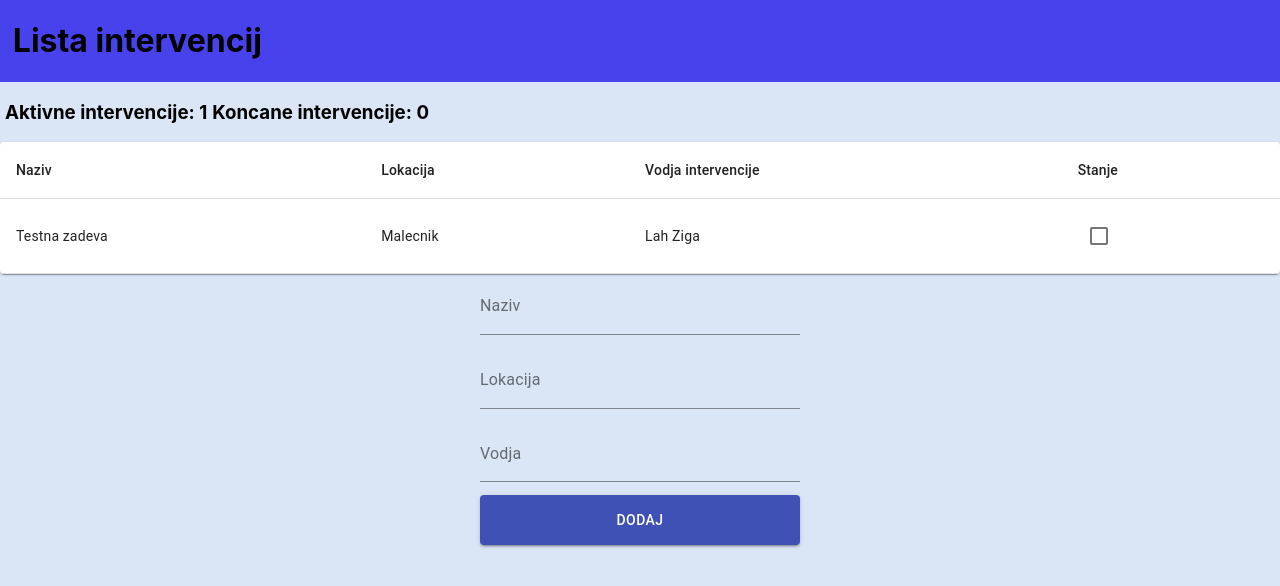
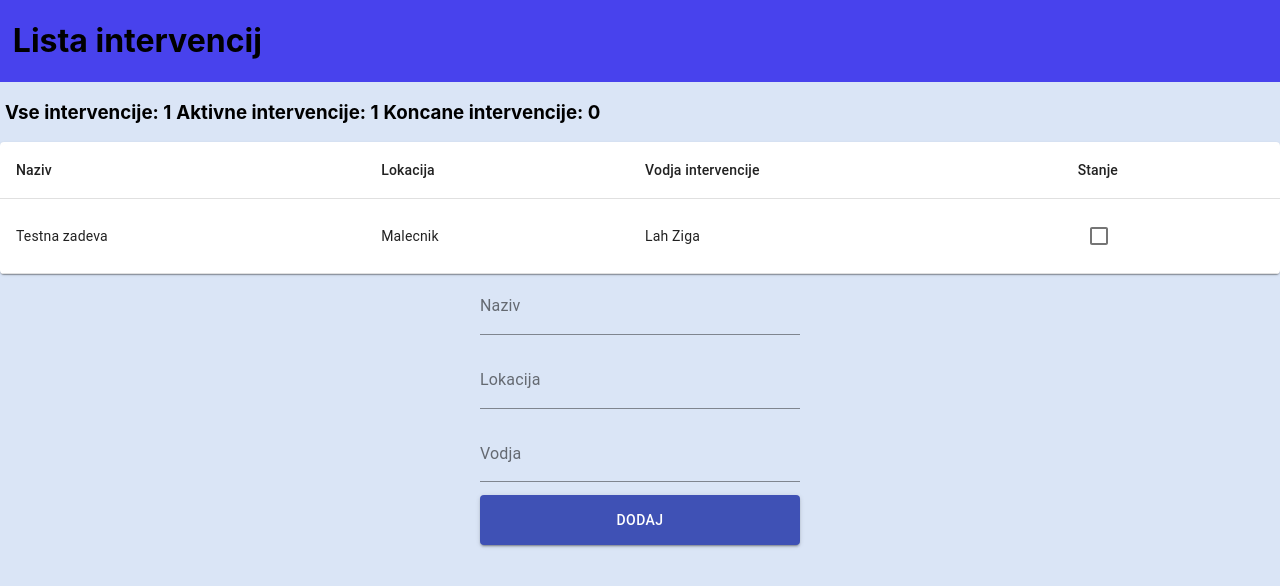
Before and after one commit to febo99/projekt-inova, a React (Create React App) app: page / in a window 1280 px wide. Shown: the top 586 px of the page. Built offline with nearby package versions, Linux system fonts and the light colour scheme.

Commit message:
Added removing item on double click

```diff
--- a/src/StoreProvider.tsx
+++ b/src/StoreProvider.tsx
@@ -7,12 +7,19 @@ import PropTypes from 'prop-types';
 const StoreProvider:React.FC<IStoreProvider> = (props) =>{
   const store:StoreInterface|null = useLocalObservable(() => ({
     interventions: [] as Intervention[],
-    addIntervention: (intervention:Intervention) =>{
+    addIntervention: (intervention:Intervention) => {
       if (!store) return;
       store.interventions.push(intervention);
     },
     completeIntervention: (intervention:Intervention) => {
       intervention.completed = !intervention.completed;
+    },
+    removeIntervention: (intervention:Intervention) => {
+      if (!store) return;
+      const index:number = store.interventions.indexOf(intervention, 0);
+      if (index > -1) {
+        store.interventions.splice(index, 1);
+      }
     },
     get numberOfActiveInterventions() {
       if (!store) return 0;
--- a/src/components/InfoHeader/InfoHeader.tsx
+++ b/src/components/InfoHeader/InfoHeader.tsx
@@ -15,6 +15,7 @@ const InfoHeader: React.SFC<IInfoHeaderProps> = (props) => {
             <h1>Lista intervencij</h1>
           </HeaderDiv>
           <Information>
+            <h3>Vse intervencije: {store?.interventions.length}</h3>
             <h3>Aktivne intervencije: {store?.numberOfActiveInterventions}</h3>
             <h3>Koncane intervencije: {store?.numberOfCompletedInterventions}</h3>
           </Information>
--- a/src/components/ObservableInterventionsList/ObservableInterventionsList.tsx
+++ b/src/components/ObservableInterventionsList/ObservableInterventionsList.tsx
@@ -24,7 +24,7 @@ const ObservableInterventionsList: React.SFC<IObservableInterventionsListProps>
 
             <TableBody>
               {store?.interventions.map((intervention, idx) =>(
-                <TableRow key={idx}>
+                <TableRow key={idx} onDoubleClick={() => store.removeIntervention(intervention)}>
                   <TableCell>{intervention.name}</TableCell>
                   <TableCell>{intervention.location}</TableCell>
                   <TableCell>{intervention.leader}</TableCell>
--- a/src/interfaces.tsx
+++ b/src/interfaces.tsx
@@ -9,6 +9,7 @@ export interface StoreInterface{
     interventions:Intervention[],
     addIntervention:Function,
     completeIntervention:Function,
+    removeIntervention:Function,
     numberOfActiveInterventions:Number,
     numberOfCompletedInterventions:Number
 };
```
